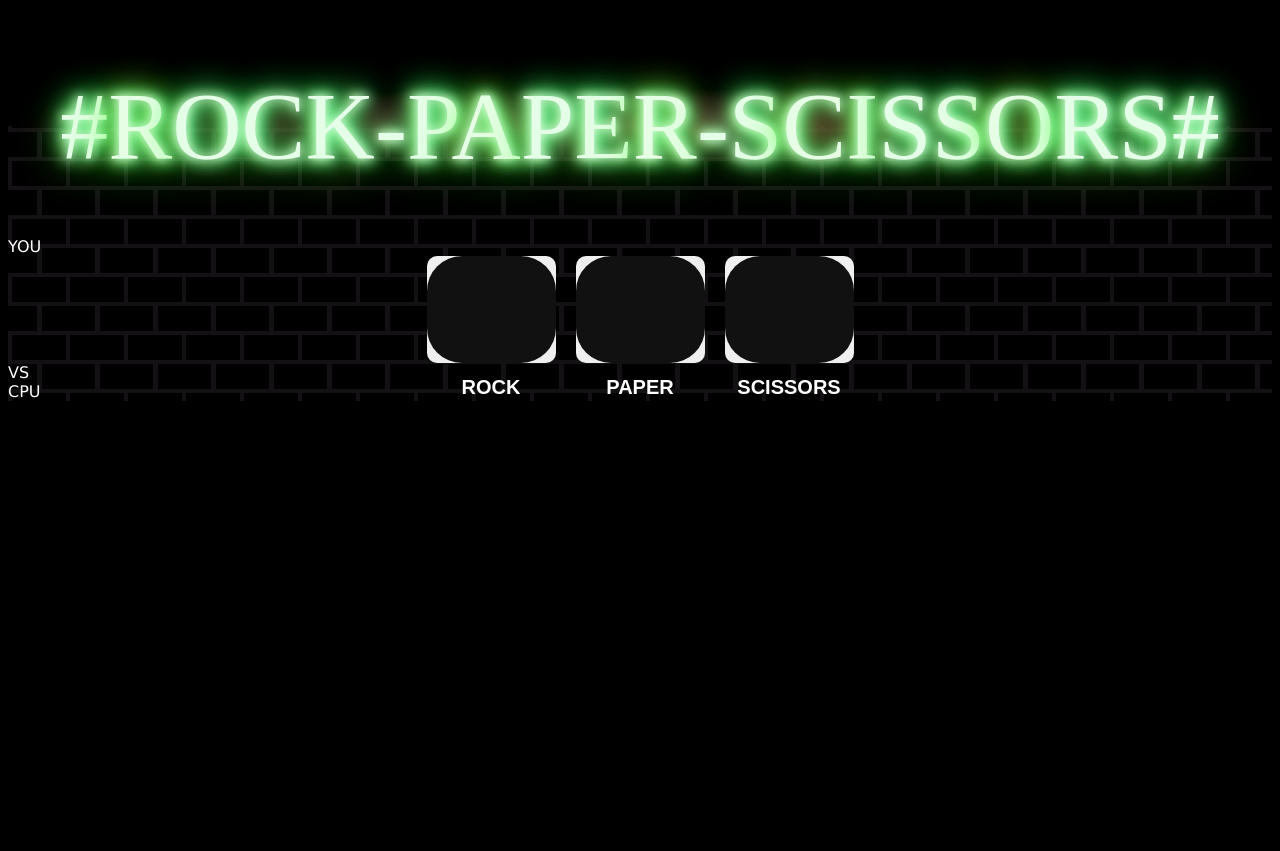
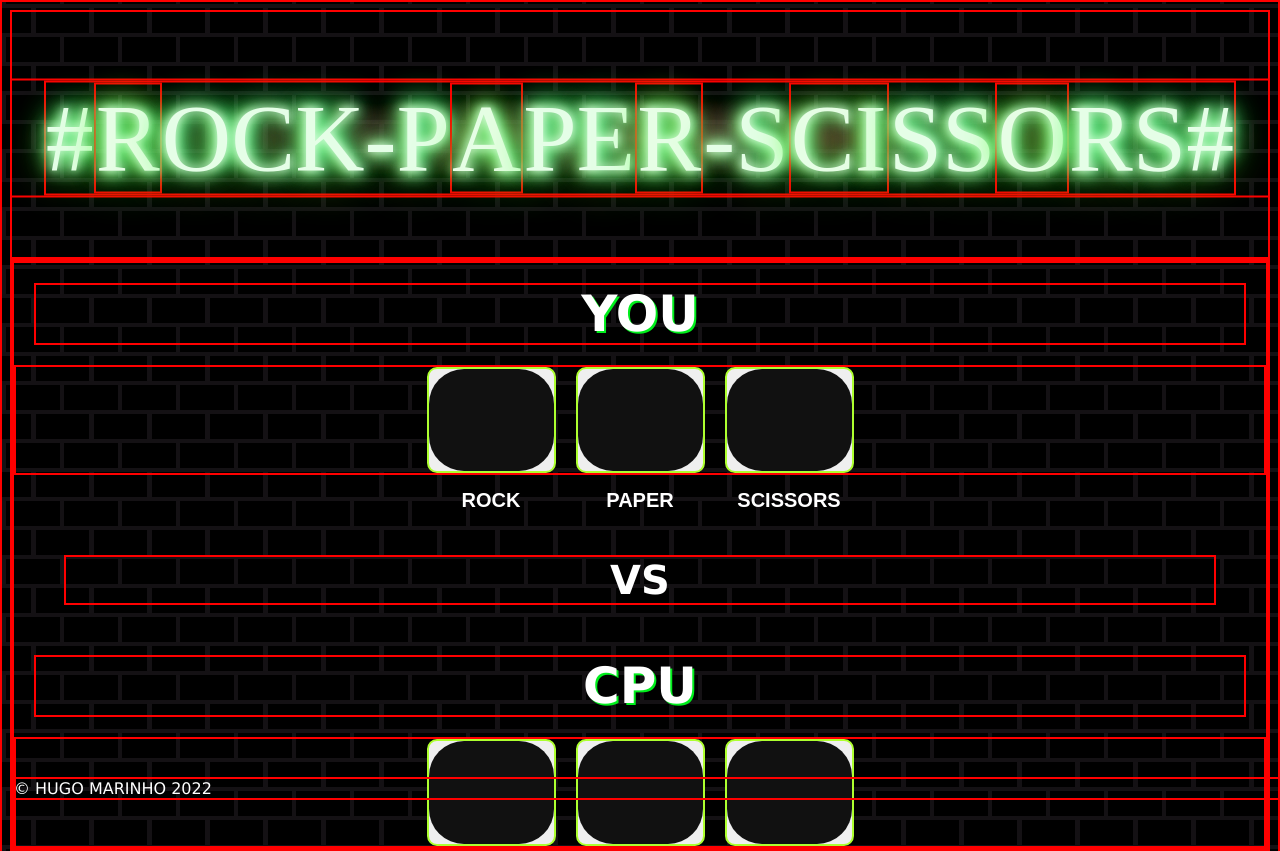
Before and after one commit to hugompt/PROJECT_ROCK_PAPER_SCISSORS, a plain HTML site: page index.html in a window 1280 px wide. Shown: the top 851 px of the page. Before the commit the page ends 800 px from the top, so only its background shows below. Drawn offline with Linux system fonts and the light colour scheme.

Commit message:
progress...

```diff
--- a/index.html
+++ b/index.html
@@ -21,15 +21,20 @@
     <div class="mid-part">
         <div class ="displayName player">YOU</div>
         <div class = "btnCont">
-            <button class="btn rock glow-on-hover">ROCK</button>
+            <button class="btn rock">ROCK</button>
             <button class="btn paper">PAPER</button>
             <button class="btn scissors">SCISSORS</button>
         </div>
         <div class="vs">VS</div>
         <div class="displayName CPU">CPU</div>
+        <div class = "btnCont">
+            <button class="btn rock">ROCK</button>
+            <button class="btn paper">PAPER</button>
+            <button class="btn scissors">SCISSORS</button>
+        </div>
     </div>
     <div class="footer">
-
+        &copy Hugo Marinho 2022
     </div>
 </body>
 </html>
--- a/style.css
+++ b/style.css
@@ -1,9 +1,18 @@
-
+*{
+    border: 2px solid red;
+}
 html{
     background-color: black;
     color: white;
     text-transform: uppercase;
     font-family: Verdana, Geneva, Tahoma, sans-serif;
+    background-color: #141114;
+    background-image: linear-gradient(335deg, black 23px, transparent 23px),
+      linear-gradient(155deg, black 23px, transparent 23px),
+      linear-gradient(335deg, black 23px, transparent 23px),
+      linear-gradient(155deg, black 23px, transparent 23px);
+    background-size: 58px 58px;
+    background-position: 0px 2px, 4px 35px, 29px 31px, 34px 6px;
 }
 
 .header{
@@ -20,7 +29,7 @@ html{
 .btn {
     width: 129px;
     height: 106.50px;
-    border: none;
+    border: 2px solid greenyellow;
     outline: none;
     color: #fff;
     cursor: pointer;
@@ -80,23 +89,38 @@ html{
     border-radius: 35px;
 }
 
+.displayName{
+    display: flex;
+    justify-content: center;
+    font-size: 50px;
+    margin: 20px;
+    font-weight: 700;
+    text-shadow: 2px 2px rgb(0, 238, 28);
+}
+
+.vs{
+    display: flex;
+    justify-content: center;
+    font-size: 40px;
+    margin: 50px;
+    margin-top: 80px;;
+    font-weight: 600;
+}
+
+.footer{
+    display: flex;
+    width: 100%;
+    bottom: 0;
+    position: absolute;
+    text-align: center;
+}
 @keyframes glowing {
     0% { background-position: 0 0; }
     50% { background-position: 400% 0; }
     100% { background-position: 0 0; }
 }
 
-  body {
-    background-color: #141114;
-    background-image: linear-gradient(335deg, black 23px, transparent 23px),
-      linear-gradient(155deg, black 23px, transparent 23px),
-      linear-gradient(335deg, black 23px, transparent 23px),
-      linear-gradient(155deg, black 23px, transparent 23px);
-    background-size: 58px 58px;
-    background-position: 0px 2px, 4px 35px, 29px 31px, 34px 6px;
-  }
-
-  .header {
+.header {
     position: relative;
     flex-shrink: 0;
     margin-top: 10%;
```
